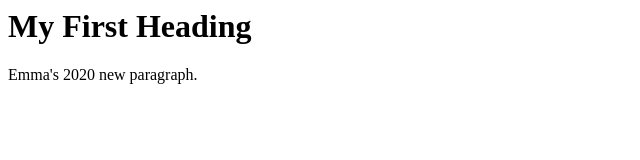
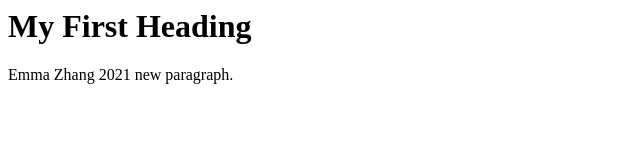
Before and after one commit to alanzha0598/ecs-nginx, a plain HTML site: page src/index.html in a window 1280 px wide. Shown: the full height of the page, 0-640 px from the left. Drawn offline with Linux system fonts and the light colour scheme.

Commit message:
Alan Change June 2020

```diff
--- a/src/index.html
+++ b/src/index.html
@@ -3,7 +3,7 @@
 
 <h1>My First Heading</h1>
 
-<p>Emma's 2020 new paragraph.</p>
+<p>Emma Zhang 2021 new paragraph.</p>
 
 </body>
 </html>
```
